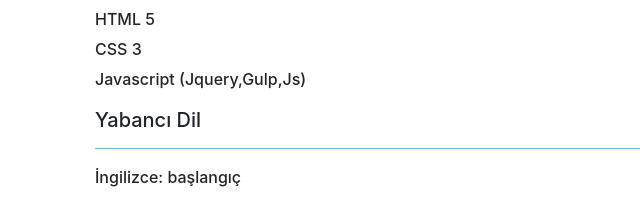
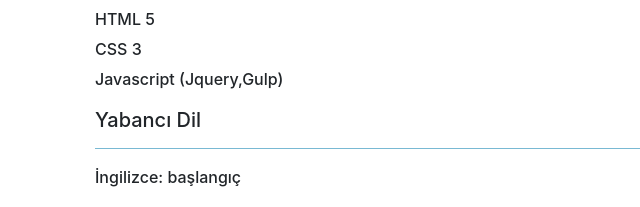
Before and after one commit to dantee1997/dantee1997.github.io, a plain HTML site: page index.html in a window 1280 px wide. Shown: the part 865-1072 px from the top of the page, 0-640 px from the left. Drawn offline with Linux system fonts and the light colour scheme.

Commit message:
Update index.html

```diff
--- a/index.html
+++ b/index.html
@@ -101,7 +101,7 @@
 <h6>CSS 3</h6>
 </div>
 <div class="person-info">
-<h6>Javascript (Jquery,Gulp,Js)</h6>
+<h6>Javascript (Jquery,Gulp)</h6>
 </div>
 </div>
 </div>
```
